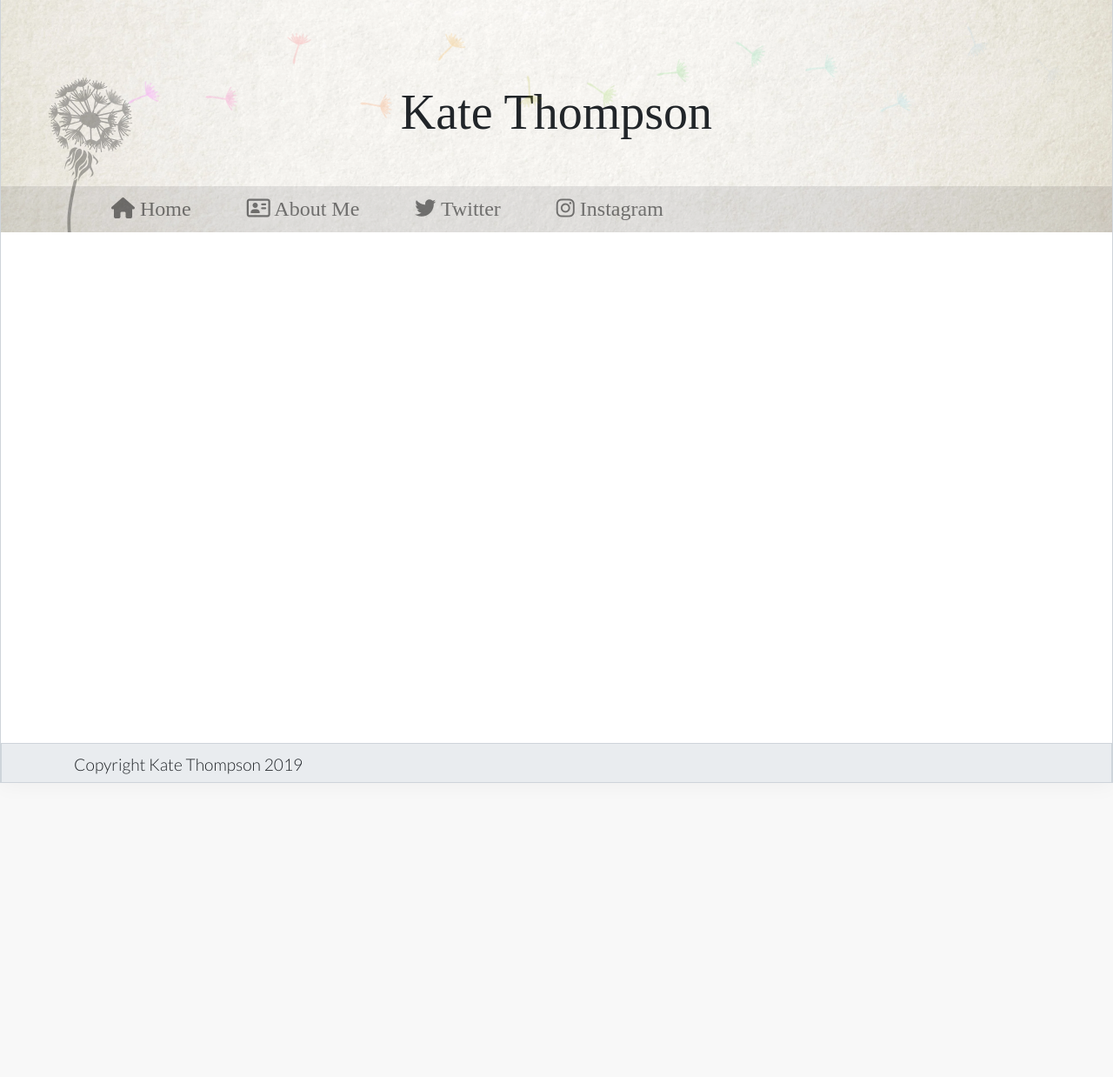
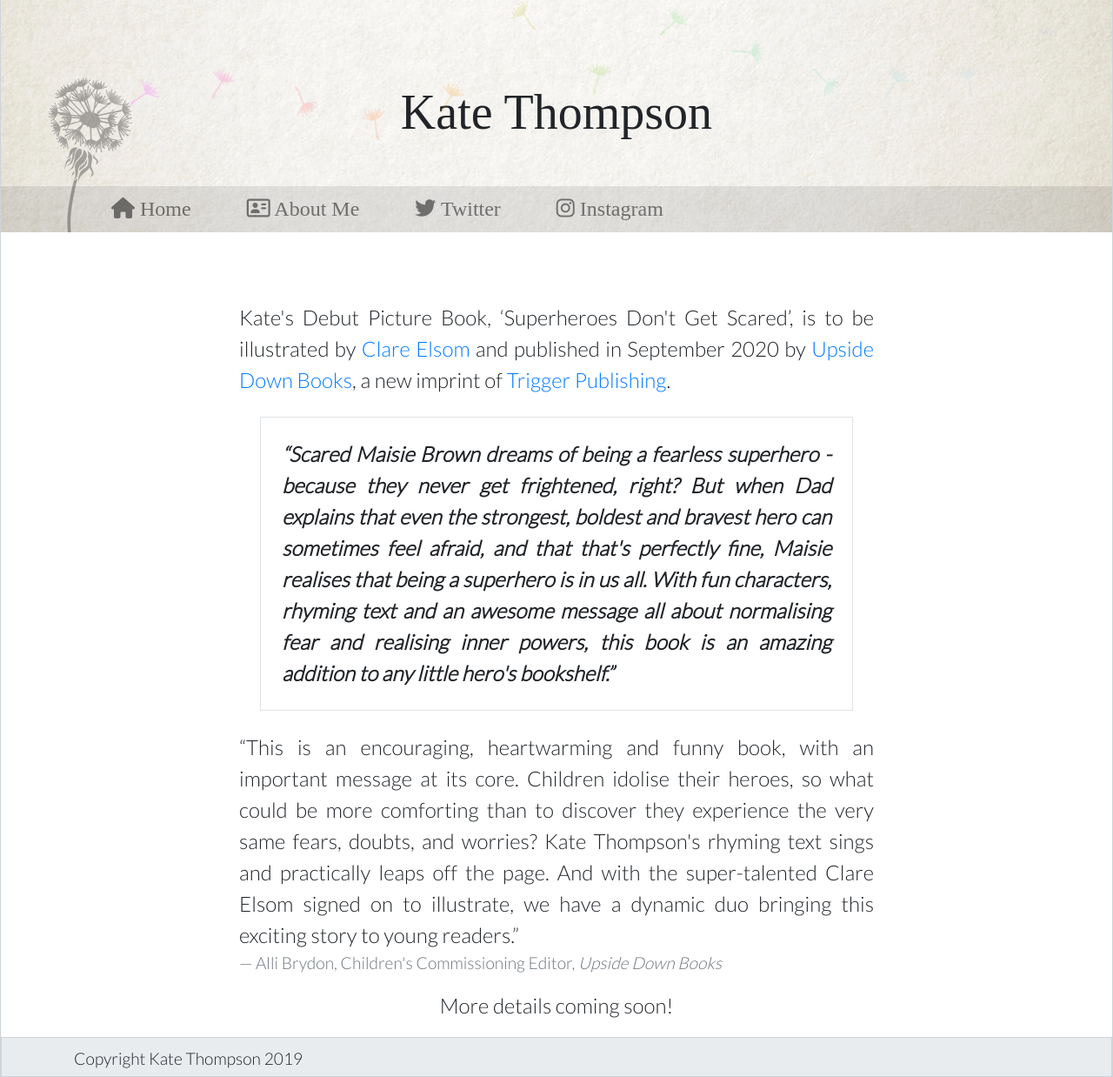
Before and after one commit to KateThompsonWrites/KateThompsonWrites.github.io, a Jekyll site: the page built from index.html, in a window 1280 px wide. Shown: the whole page at 87% size. Built offline with Jekyll 4.4.1, drawn with Linux system fonts in a browser that asks for light colours; nearby versions of some CDN libraries; some web fonts are replaced; comment, search, counter and statistics services are not loaded; before the commit the page ends 900 px from its top, so only the background shows below that.

Commit message:
Frontpage

```diff
--- a/_layouts/default.html
+++ b/_layouts/default.html
@@ -94,7 +94,7 @@
       {{ content }}
     </section>
 
-    <footer>
+    <footer class="site-footer">
       <section class="container">
         <p><small>Copyright Kate Thompson {{ 'now' | date: "%Y" }}</small></p>
       </section>
--- a/_sass/kt.scss
+++ b/_sass/kt.scss
@@ -14,7 +14,7 @@ html {
   background: #f8f8f8;
 }
 
-footer, body {
+footer.site-footer, body {
   max-width: 1600px;
   margin: 0 auto;
 }
@@ -172,7 +172,7 @@ body {
   }
 }
 
-footer {
+footer.site-footer {
   background: $gray-200;
   border: 1px solid $gray-400;
   position: absolute;
@@ -240,6 +240,6 @@ footer {
   }
 }
 
-p {
+blockquote, p {
   text-align: justify;
 }
--- a/index.html
+++ b/index.html
@@ -3,52 +3,13 @@ layout: default
 ---
 
 <div class="row">
-  <div class="col-md-6">
-    <div id="twitter_timeline"></div>
-    <script>
-      window.twttr = (function(d, s, id) {
-        var js, fjs = d.getElementsByTagName(s)[0], t = window.twttr || {};
-        if (d.getElementById(id)) return t;
-        js = d.createElement(s);
-        js.id = id;
-        js.src = "https://platform.twitter.com/widgets.js";
-        fjs.parentNode.insertBefore(js, fjs);
+  <div class="col-md-8 offset-md-2">
+    <p>Kate&apos;s Debut Picture Book, &lsquo;Superheroes Don&apos;t Get Scared&rsquo;, is to be illustrated by <a href="https://www.elsomillustration.co.uk/">Clare Elsom</a> and published in September 2020 by <a href="http://www.triggerpublishing.com/about-us/">Upside Down Books</a>, a new imprint of <a href="http://www.triggerpublishing.com/">Trigger Publishing</a>.</p>
 
-        t._e = [];
-        t.ready = function(f) {
-          t._e.push(f);
-        };
+    <p class="m-4 p-4 border"><strong><em>&ldquo;Scared Maisie Brown dreams of being a fearless superhero - because they never get frightened, right? But when Dad explains that even the strongest, boldest and bravest hero can sometimes feel afraid, and that that&apos;s perfectly fine, Maisie realises that being a superhero is in us all. With fun characters, rhyming text and an awesome message all about normalising fear and realising inner powers, this book is an amazing addition to any little hero&apos;s bookshelf.&rdquo;</em></strong></p>
 
-        return t;
-      }(document, "script", "twitter-wjs"));
+    <blockquote>&ldquo;This is an encouraging, heartwarming and funny book, with an important message at its core. Children idolise their heroes, so what could be more comforting than to discover they experience the very same fears, doubts, and worries? Kate Thompson&apos;s rhyming text sings and practically leaps off the page. And with the super-talented Clare Elsom signed on to illustrate, we have a dynamic duo bringing this exciting story to young readers.&rdquo;
+    <footer class="blockquote-footer">Alli Brydon, Children&apos;s Commissioning Editor, <cite title="Source Title">Upside Down Books</cite></footer></blockquote>
 
-      window.twttr.ready(function(twttr) {
-        twttr.widgets.createTimeline({
-          sourceType: 'profile',
-          screenName: 'writes_kate'
-        },
-        document.getElementById('twitter_timeline'),
-        {
-          chrome: 'nofooter noborders transparent noscrollbar',
-          tweetLimit: 3
-        }).then(function (el) {
-          console.log('Embedded a timeline.')
-        });
-      })
-    </script>
-  </div>
-
-
-  <div class="col-md-6">
-    <div id="instagram_timeline">
-      <script>
-        (function($) {
-          $.getJSON('https://www.instagram.com/katethompsonwrites/?__a=1')
-            .then(function(){ {
-              console.log(arguments);
-            }});
-        })(jQuery);
-      </script>
-    </div>
-  </div>
-</div>
+    <p class="text-center">More details coming soon!</p>
+</div></div>
```
